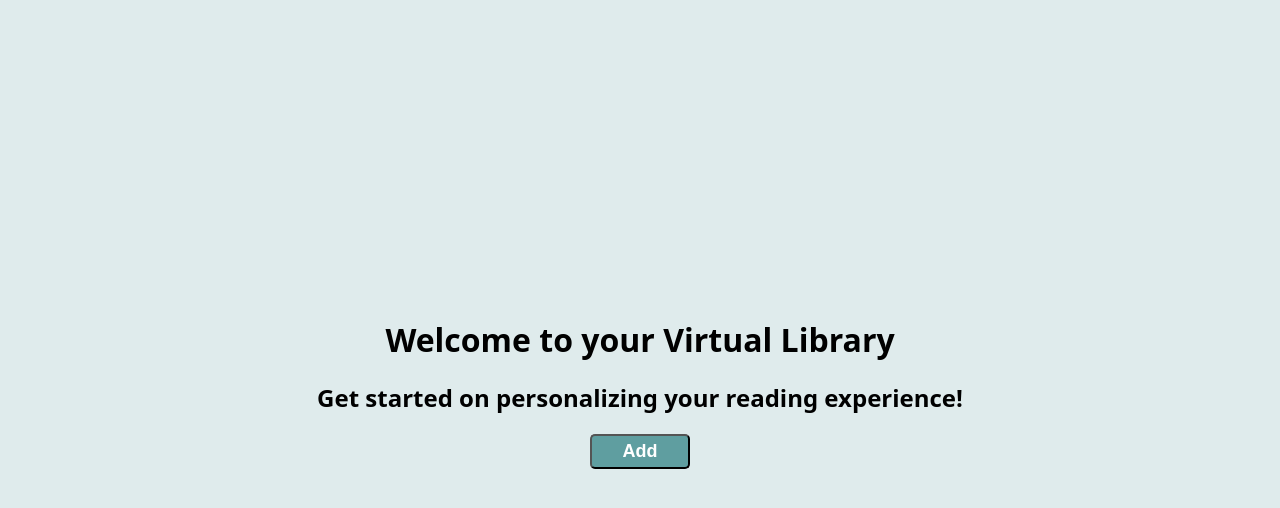
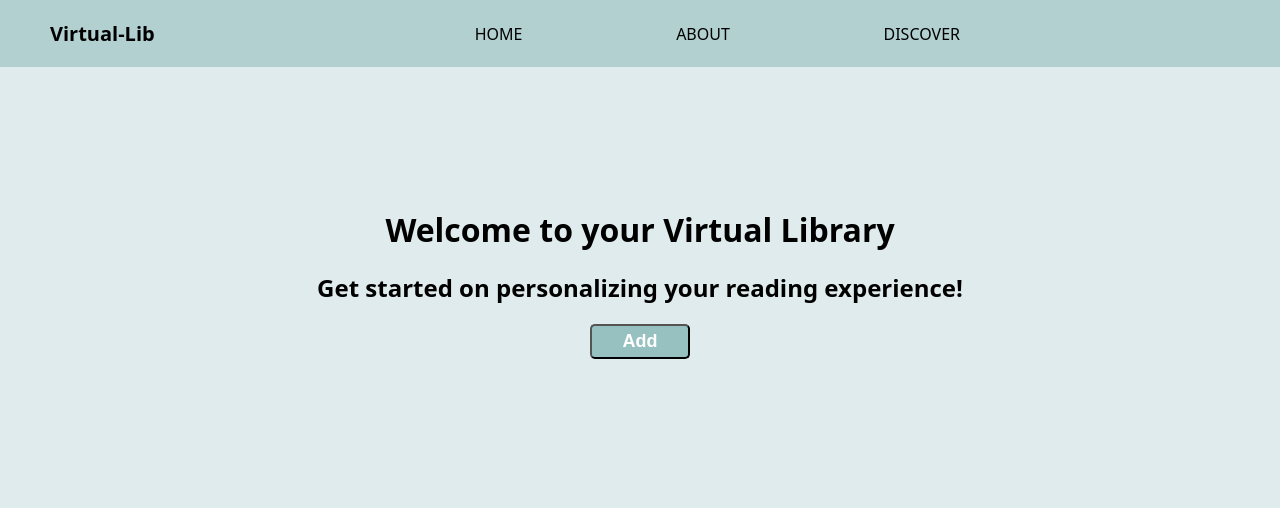
Before and after one commit to noor-i/Library, a plain HTML site: page main.html in a window 1280 px wide. Drawn offline with Linux system fonts and the light colour scheme.

Commit message:
added navbar

```diff
--- a/main.html
+++ b/main.html
@@ -9,6 +9,14 @@
 </head>
 
 <body>
+    <div id="navbar">
+        <h3>Virtual-Lib</h3>
+        <nav>
+            <a href="#">HOME</a>
+            <a href="#">ABOUT</a>
+            <a href="#">DISCOVER</a>
+        </nav>
+    </div>
     <div class="intro-div">
         <h1>Welcome to your Virtual Library</h1>
         <h2>Get started on personalizing your reading experience!</h2>
--- a/styles.css
+++ b/styles.css
@@ -1,15 +1,44 @@
 body{
     background: rgba(95, 158, 160, 20%);
     font-family:system-ui, -apple-system, BlinkMacSystemFont, 'Segoe UI', Roboto, Oxygen, Ubuntu, Cantarell, 'Open Sans', 'Helvetica Neue', sans-serif ;
-    display: flex;
-    flex-direction: column;
-    justify-content: center; /* Center the content horizontally */
-    align-items: center; /* Center content vertically */
     min-height: 100vh; /* Full screen height */
     margin: 0; /* Remove default margin */
+    padding: 0;
+}
+
+#navbar{
+    display: flex;
+    align-items: center;
+    justify-content: space-between;
+    background-color: rgba(134, 182, 182, 0.5);
+}
+
+#navbar h3{
+    margin-left: 50px;
+    font-size: 20px;
+}
+
+#navbar nav{
+    display: flex;
+    justify-content: space-between;
+    padding-left: 300px;
+    padding-right: 300px;
+    flex-grow: 1;
+    text-align: center;
+}
+
+#navbar nav a{
+    text-decoration: none;
+    color: black;
+    padding: 20px;
+}
+
+#navbar nav a:hover{
+    background-color: rgba(134, 182, 182, 0.9);
 }
 
 .intro-div{
+    margin-top: 120px;
     display: flex;
     flex-direction: column;
     align-items: center;
@@ -21,7 +50,7 @@ body{
 }
 
 #add-btn{
-    background-color: cadetblue;
+    background-color: rgba(134, 182, 182, 0.8);
     color: white;
     font-weight: bold;
     font-size: 18px;
```
Also changed, not shown: library.js (+0 -7 lines), images/cloud.png (added).
